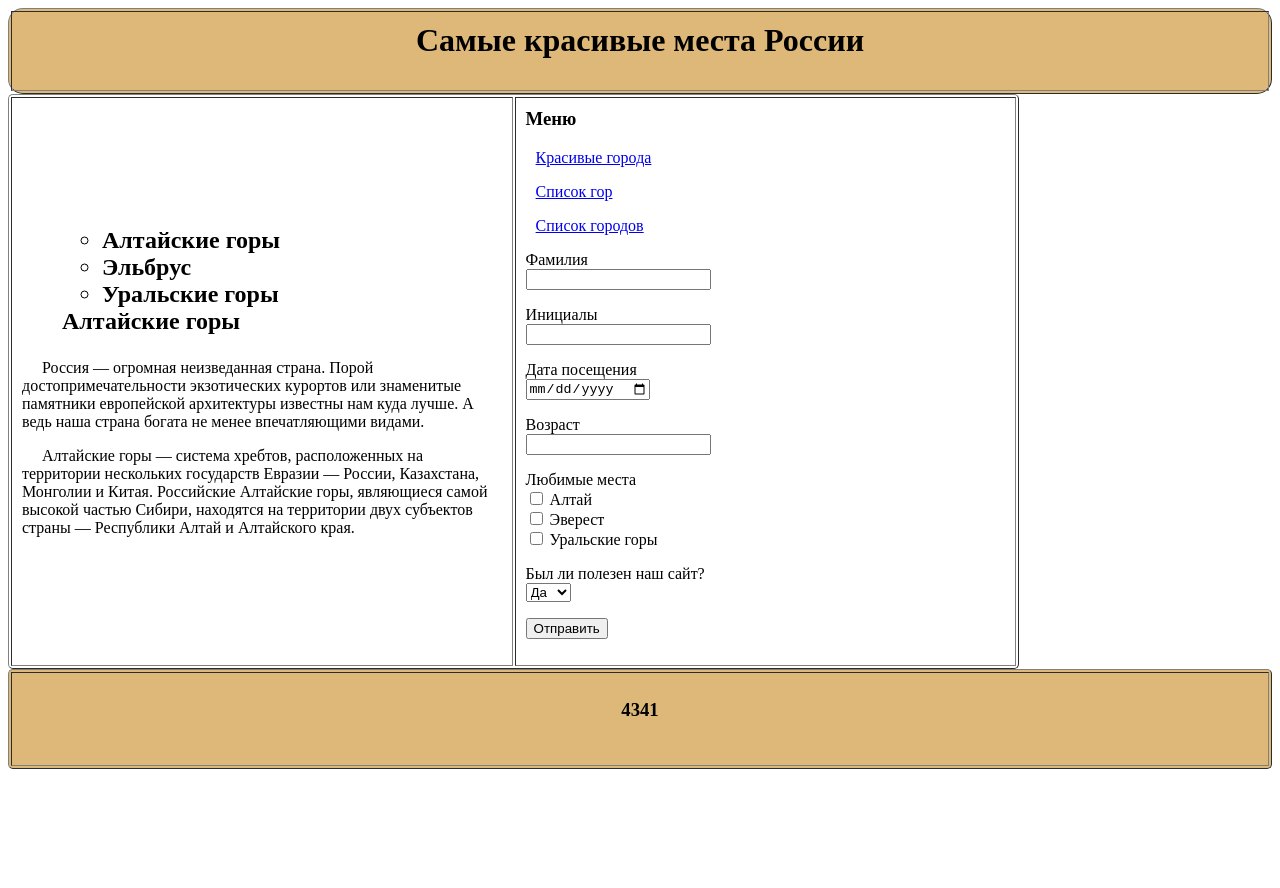
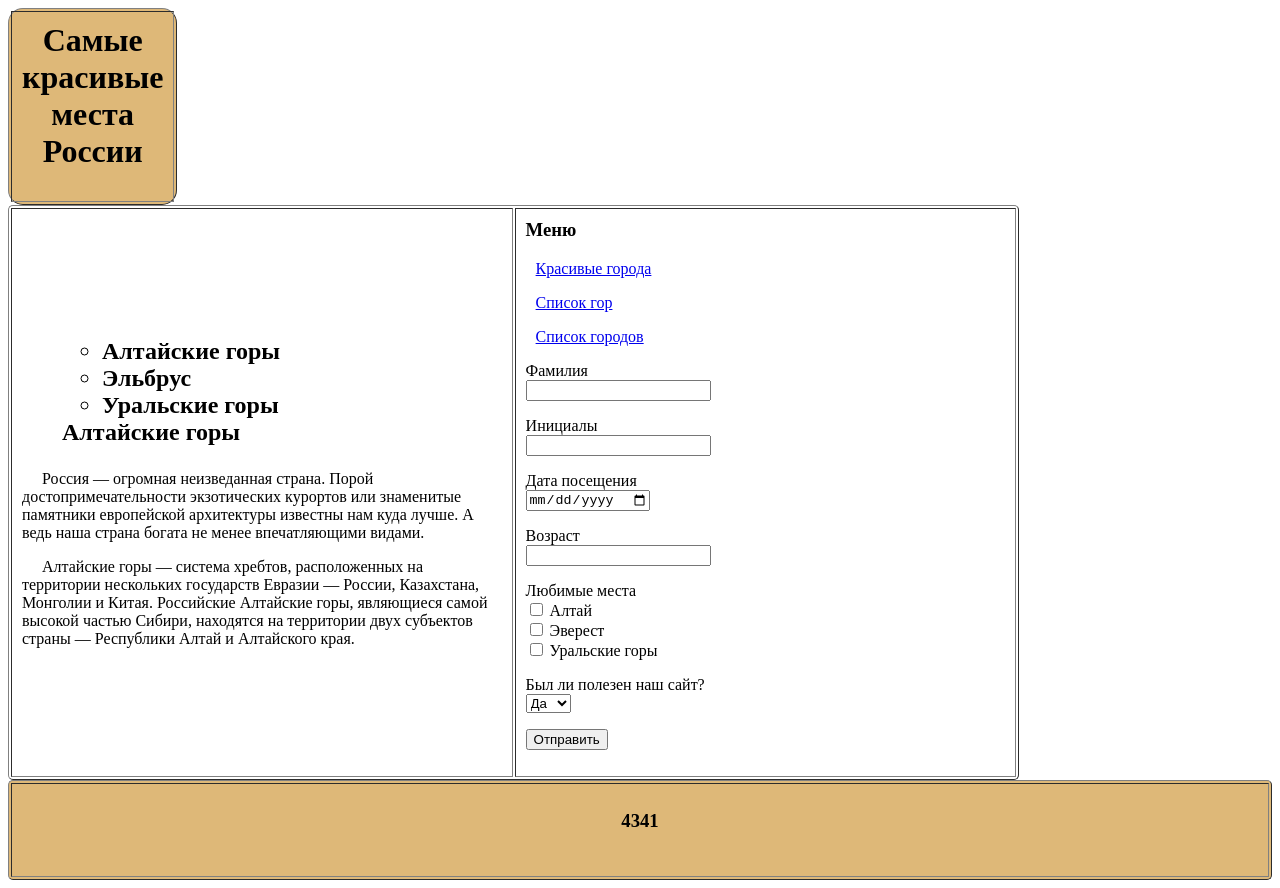
Before and after one commit to abstine/abstine.github.io, a plain HTML site: page index.html in a window 1280 px wide. Before the commit the page ends 800 px from the top, so only its background shows below. Drawn offline with Linux system fonts and the light colour scheme.

Commit message:
Update index.html

```diff
--- a/index.html
+++ b/index.html
@@ -11,7 +11,7 @@
 border="1"
 bgcolor="#DEB878"
 cellpadding="10"
-style="width:100%; border-radius:15px;"">
+style="width:10%; border-radius:15px;"">
 
 <tr>
 <th>
```
